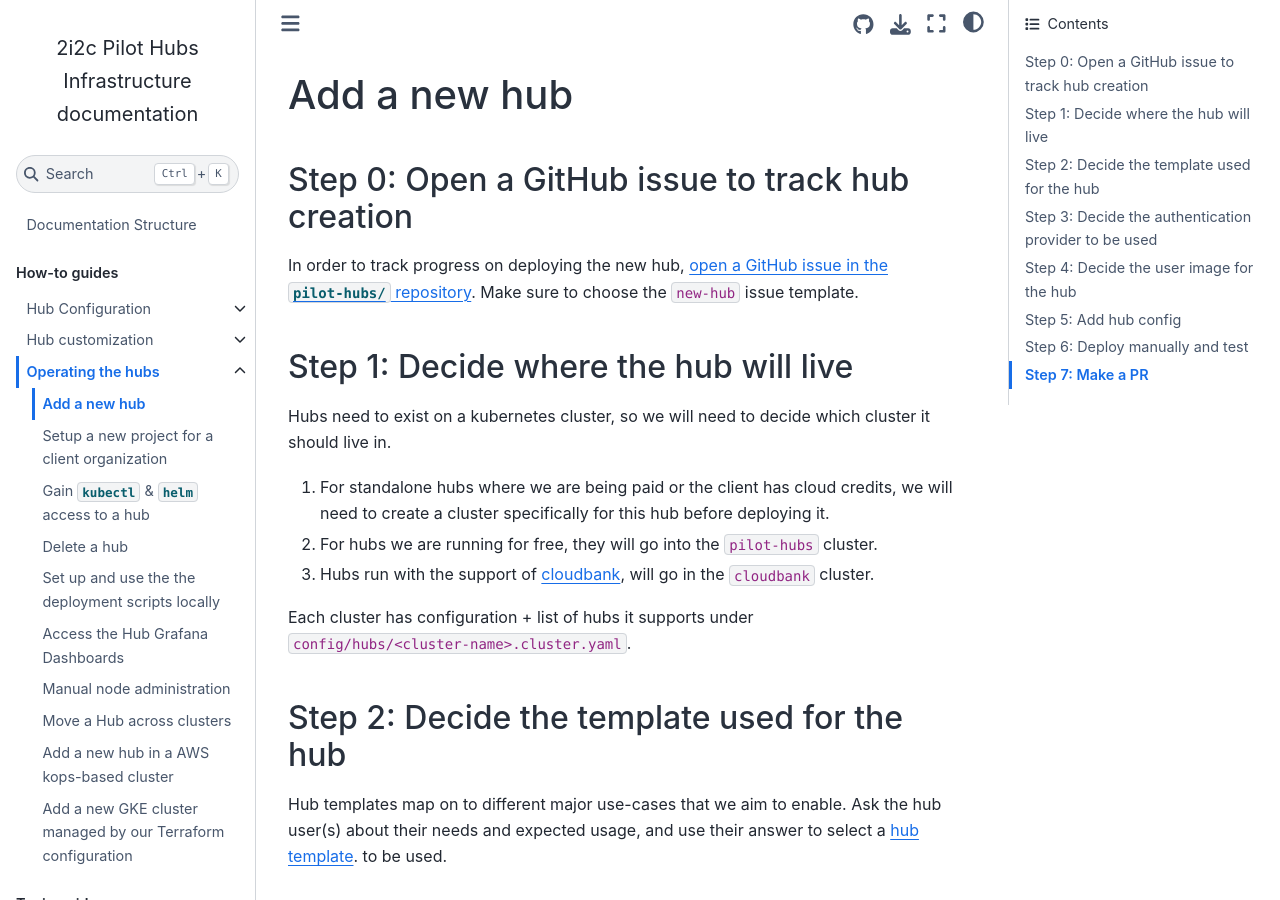
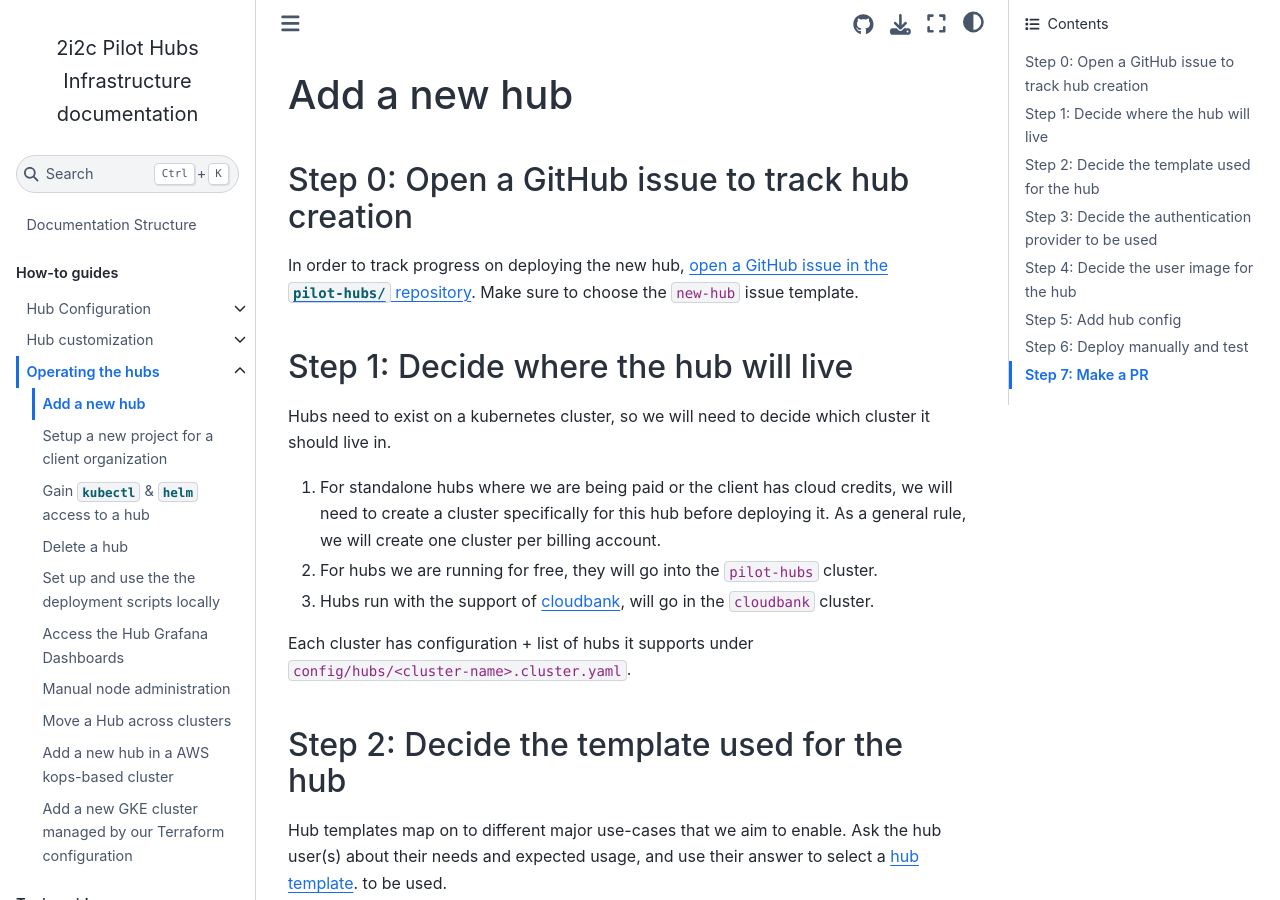
Before and after one commit to 2i2c-org/infrastructure, a Sphinx documentation site: the page built from docs/howto/operate/add-hub.md, in a window 1280 px wide and 900 px high. Built offline with Sphinx 7.4.7 and the Sphinx Book theme 1.1.4, drawn with Linux system fonts in a browser that asks for light colours; pages that are not in the unit, such as notebooks, are missing from menus; the version number could not be read and is left out.

Commit message:
Add guideline on one cluster per billing account

```diff
--- a/docs/howto/operate/add-hub.md
+++ b/docs/howto/operate/add-hub.md
@@ -13,7 +13,8 @@
 
 1. For standalone hubs where we are being paid or the client has cloud
    credits, we will need to create a cluster specifically for this hub
-   before deploying it.
+   before deploying it. As a general rule, we will create one cluster per
+   billing account.
 2. For hubs we are running for free, they will go into the `pilot-hubs`
    cluster.
 3. Hubs run with the support of [cloudbank](https://www.cloudbank.org/),
```
